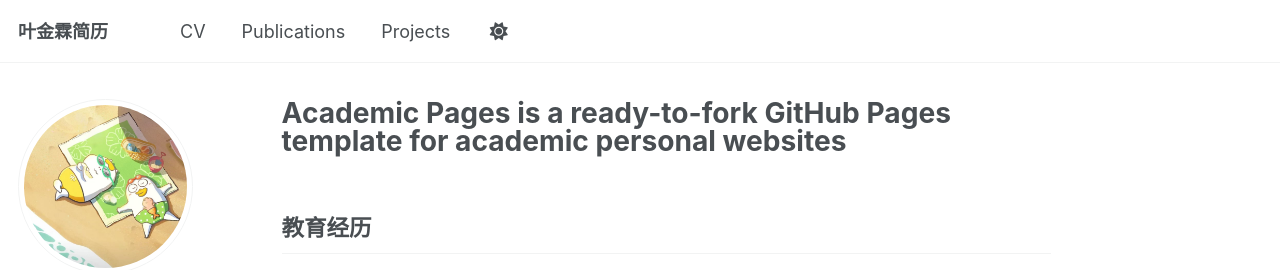
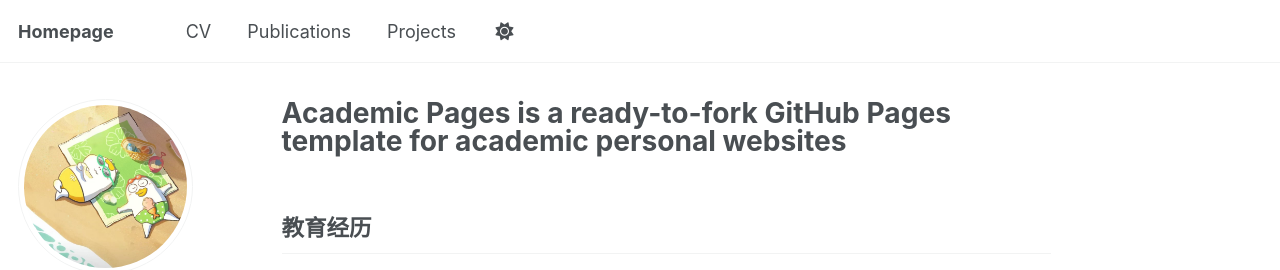
Before and after one commit to JinlinYY/JinlinYY.github.io, a Jekyll site: the page built from _pages/about.md, in a window 1280 px wide. Shown: the top 270 px of the page. Built offline with Jekyll 4.4.1, drawn with Linux system fonts in a browser that asks for light colours; some web fonts are replaced; a script that is not in the unit is left out.

Commit message:
Update _config.yml

```diff
--- a/_config.yml
+++ b/_config.yml
@@ -9,7 +9,7 @@
 # Basic Site Settings
 locale                   : "zh-CN"
 site_theme               : "default"
-title                    : "叶金霖简历"
+title                    : "Homepage"
 title_separator          : "-"
 name                     : &name "叶金霖"
 description              : &description "personal description"
```
